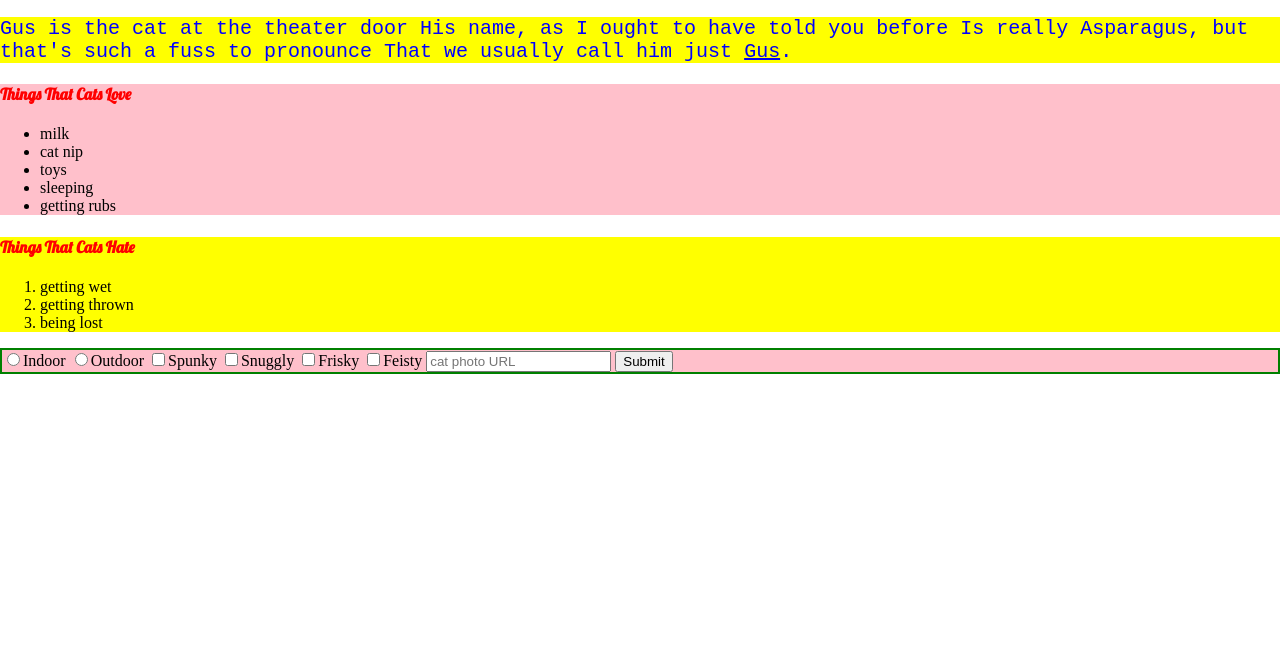
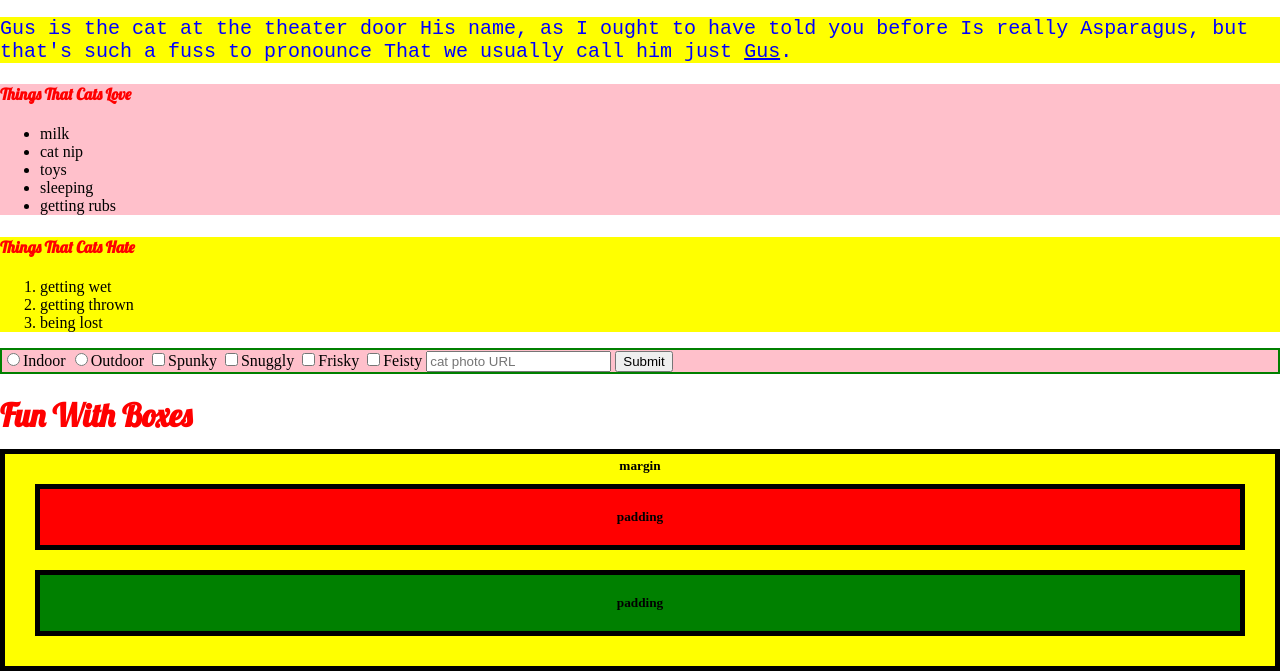
Before and after one commit to Jahnava/simple-kitty-app, a website: page public/html/index.html in a window 1280 px wide. Shown: the part 378-1049 px from the top of the page. Before the commit the page ends 800 px from the top, so only its background shows below. Drawn offline with Linux system fonts and the light colour scheme.

Commit message:
played around with padding and margins of two boxes

```diff
--- a/index.js
+++ b/index.js
@@ -8,6 +8,11 @@ server.get('/', function(req, res){
   res.sendFile('index.html', {root: __dirname + '/public/html'});
 });
 
+server.get('/', function(req, res){
+  res.sendFile('page2.html', {root: __dirname + '/public/html'});
+});
+
+
 server.listen(port, function(){
   console.log('Now listening on port...', port);
 });
--- a/public/css/main.css
+++ b/public/css/main.css
@@ -44,3 +44,34 @@ p {
   border-style: double;
 
 }
+
+/*boxes section*/
+
+.injected-text {
+   margin-bottom: -25px;
+   text-align: center;
+ }
+
+ .box {
+   border-style: solid;
+   border-color: black;
+   border-width: 5px;
+   text-align: center;
+ }
+
+ .yellow-box {
+   background-color: yellow;
+   padding: 10px;
+ }
+
+ .red-box {
+   background-color: red;
+   padding: 20px;
+   margin: 20px;
+ }
+
+ .green-box {
+   background-color: green;
+   padding: 20px;
+   margin: 20px;
+ }
--- a/public/html/index.html
+++ b/public/html/index.html
@@ -54,5 +54,14 @@
         </form>
     </div>
 
-        <script src="/js/app.js" charset="utf-8"></script>
-          </body>
+    <h1 class='red-text'>Fun With Boxes</h1>
+    <h5 class="injected-text">margin</h5>
+
+    <div class="box yellow-box">
+      <h5 class="box red-box">padding</h5>
+      <h5 class="box green-box">padding</h5>
+    </div>
+
+    <script src="/js/app.js" charset="utf-8"></script>
+</body>
+</html>
```
Also changed, not shown: public/html/page2.html (added, +21 -0 lines).
